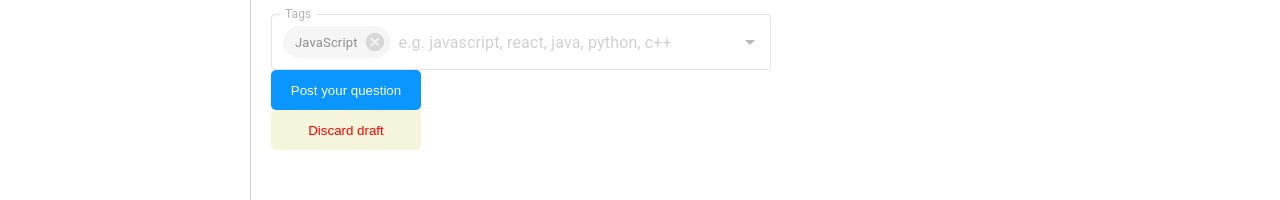
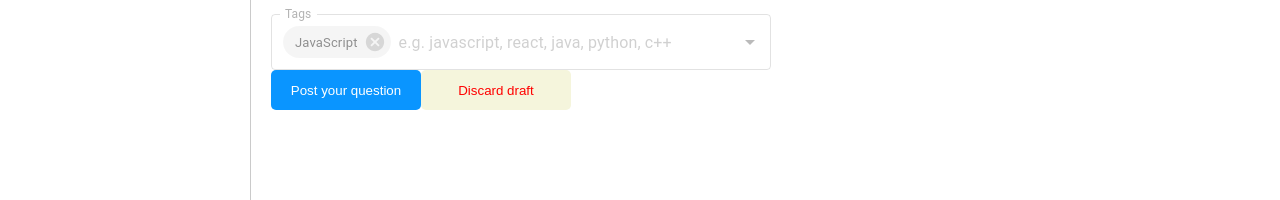
Before and after one commit to codestates-seb/seb43_pre_024, a React (Create React App) app in the folder client/: page /new-question in a window 1280 px wide. Shown: the part 473-673 px from the top of the page. Built offline with nearby package versions, Linux system fonts and the light colour scheme.

Commit message:
Feat: NewQuestion 컴포넌트 분리

```diff
--- a/client/src/components/Navbar.jsx
+++ b/client/src/components/Navbar.jsx
@@ -7,7 +7,7 @@ import Main from '../pages/Main';
 import AllQuestions from '../pages/AllQuestions';
 import Paging from './Paging';
 import MyPage from '../pages/MyPage';
-import { NewQuestion, LimitTags } from '../pages/NewQuestion';
+import NewQuestion from '../pages/NewQuestion';
 import SignUp from '../pages/SignUp';
 import LogIn from '../pages/LogIn';
 
--- /dev/null
+++ b/client/src/components/QuestionInputBox.jsx
@@ -0,0 +1,98 @@
+import { useState } from 'react';
+import MDEditor from '@uiw/react-md-editor';
+import Autocomplete from '@mui/material/Autocomplete';
+import TextField from '@mui/material/TextField';
+
+function QuestionInputBox(props) {
+  const {
+    title,
+    description,
+    inputType,
+    placeholder,
+    value,
+    setValue,
+    hasNextButton,
+    onClickNext,
+    disabled,
+  } = props;
+  return (
+    <div style={{ opacity: disabled ? 0.5 : 1 }}>
+      <h4>{title}</h4>
+      <p>{description}</p>
+      {inputType === 'text' && (
+        <input
+          type="text"
+          placeholder={placeholder}
+          value={value}
+          onChange={e => setValue(e.target.value)}
+          style={{ width: '100%' }}
+          disabled={disabled}
+        />
+      )}
+      {inputType === 'md-editor' && (
+        <MDEditor
+          value={value}
+          style={{ width: '100%' }}
+          onChange={event => {
+            if (!disabled) {
+              setValue(event);
+            }
+          }}
+        />
+      )}
+      {inputType === 'tags' && (
+        <LimitTags
+          type="text"
+          placeholder={placeholder}
+          style={{ width: '100%' }}
+          onChange={event => {
+            if (!disabled) {
+              setValue(event);
+            }
+          }}
+        />
+      )}
+      {hasNextButton && (
+        <button
+          type="button"
+          onClick={onClickNext}
+          style={{ marginTop: '5px' }}
+        >
+          Next
+        </button>
+      )}
+    </div>
+  );
+}
+
+function LimitTags(props) {
+  const { placeholder } = props;
+  const tagsList = [
+    { label: 'JavaScript' },
+    { label: 'React' },
+    { label: 'Java' },
+    { label: 'Python' },
+    { label: 'C++' },
+  ];
+  const [tags, setTags] = useState([]);
+
+  return (
+    <Autocomplete
+      multiple
+      limitTags={2}
+      id="multiple-limit-tags"
+      options={tagsList}
+      getOptionLabel={option => option.label}
+      defaultValue={[tagsList[0]]}
+      onChange={(event, newValue) => {
+        setTags(newValue);
+      }}
+      renderInput={params => (
+        <TextField {...params} label="Tags" placeholder={placeholder} />
+      )}
+      sx={{ width: '500px' }}
+    />
+  );
+}
+
+export default QuestionInputBox;
--- a/client/src/pages/NewQuestion.jsx
+++ b/client/src/pages/NewQuestion.jsx
@@ -1,15 +1,21 @@
-import Autocomplete from '@mui/material/Autocomplete';
-import TextField from '@mui/material/TextField';
 import styled from 'styled-components';
 import { useState } from 'react';
-import MDEditor from '@uiw/react-md-editor';
-import { colors } from '@mui/material';
+import QuestionInputBox from '../components/QuestionInputBox';
 
 const NewQuestionStyle = styled.div`
   display: flex;
   flex-direction: column;
   text-align: left;
   padding: 20px;
+`;
+
+const ButtonStyle = styled.button`
+  width: 150px;
+  height: 40px;
+  background: ${props => props.style?.background || '#0a95ff'};
+  color: ${props => props.style?.color || 'white'};
+  border-radius: 5px;
+  border: none;
 `;
 
 function NewQuestion() {
@@ -64,15 +70,8 @@ function NewQuestion() {
         disabled={currentStep < 2}
         hasNextButton={false}
       />
-      <button
-        style={{
-          width: '150px',
-          height: '40px',
-          background: '#0A95FF',
-          color: 'white',
-          borderRadius: '5px',
-          border: 'none',
-        }}
+      <div>
+        <ButtonStyle
           type="button"
           onClick={() => {
             console.log('title', title);
@@ -81,116 +80,22 @@ function NewQuestion() {
           }}
         >
           Post your question
-      </button>
-      <button
+        </ButtonStyle>
+        <ButtonStyle
+          type="button"
           style={{
-          width: '150px',
-          height: '40px',
             background: 'beige',
             color: 'red',
-          borderRadius: '5px',
-          border: 'none',
           }}
-        type="button"
           onClick={() => {
             setTitle('');
           }}
         >
           Discard draft
-      </button>
+        </ButtonStyle>
+      </div>
     </NewQuestionStyle>
   );
 }
 
-function QuestionInputBox(props) {
-  const {
-    title,
-    description,
-    inputType,
-    placeholder,
-    value,
-    setValue,
-    hasNextButton,
-    onClickNext,
-    disabled,
-  } = props;
-  return (
-    <div style={{ opacity: disabled ? 0.5 : 1 }}>
-      <h4>{title}</h4>
-      <p>{description}</p>
-      {inputType === 'text' && (
-        <input
-          type="text"
-          placeholder={placeholder}
-          value={value}
-          onChange={e => setValue(e.target.value)}
-          style={{ width: '100%' }}
-          disabled={disabled}
-        />
-      )}
-      {inputType === 'md-editor' && (
-        <MDEditor
-          value={value}
-          style={{ width: '100%' }}
-          onChange={event => {
-            if (!disabled) {
-              setValue(event);
-            }
-          }}
-        />
-      )}
-      {inputType === 'tags' && (
-        <LimitTags
-          type="text"
-          placeholder={placeholder}
-          style={{ width: '100%' }}
-          onChange={event => {
-            if (!disabled) {
-              setValue(event);
-            }
-          }}
-        />
-      )}
-      {hasNextButton && (
-        <button
-          type="button"
-          onClick={onClickNext}
-          style={{ marginTop: '5px' }}
-        >
-          Next
-        </button>
-      )}
-    </div>
-  );
-}
-function LimitTags(props) {
-  const { placeholder } = props;
-  const tagsList = [
-    { label: 'JavaScript' },
-    { label: 'React' },
-    { label: 'Java' },
-    { label: 'Python' },
-    { label: 'C++' },
-  ];
-  const [tags, setTags] = useState([]);
-
-  return (
-    <Autocomplete
-      multiple
-      limitTags={2}
-      id="multiple-limit-tags"
-      options={tagsList}
-      getOptionLabel={option => option.label}
-      defaultValue={[tagsList[0]]}
-      onChange={(event, newValue) => {
-        setTags(newValue);
-      }}
-      renderInput={params => (
-        <TextField {...params} label="Tags" placeholder={placeholder} />
-      )}
-      sx={{ width: '500px' }}
-    />
-  );
-}
-
-export { NewQuestion, LimitTags };
+export default NewQuestion;
```
Lines whose indentation alone changed are shown as unchanged.
